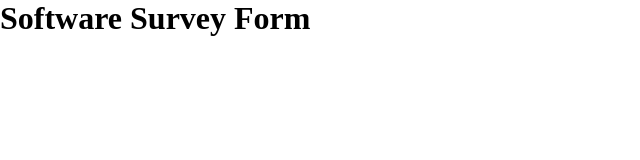
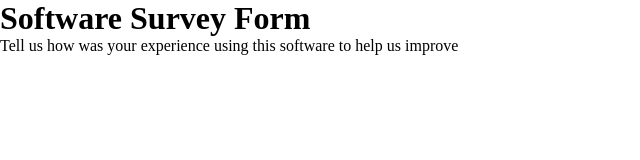
Before and after one commit to timokock/SurveyForm, a plain HTML site: page index.html in a window 1280 px wide. Shown: the whole page, without its empty margins (0-640 px from the left). Drawn offline with Linux system fonts and the light colour scheme.

Commit message:
US#2 - Added p tag with id=description

```diff
--- a/index.html
+++ b/index.html
@@ -8,6 +8,7 @@
 </head>
 <body>
     <h1 id="title">Software Survey Form</h1>
+    <p id="description">Tell us how was your experience using this software to help us improve</p>
 
     <script src="./js/app.js"></script>
     <script src="https://cdn.freecodecamp.org/testable-projects-fcc/v1/bundle.js"></script>
```
